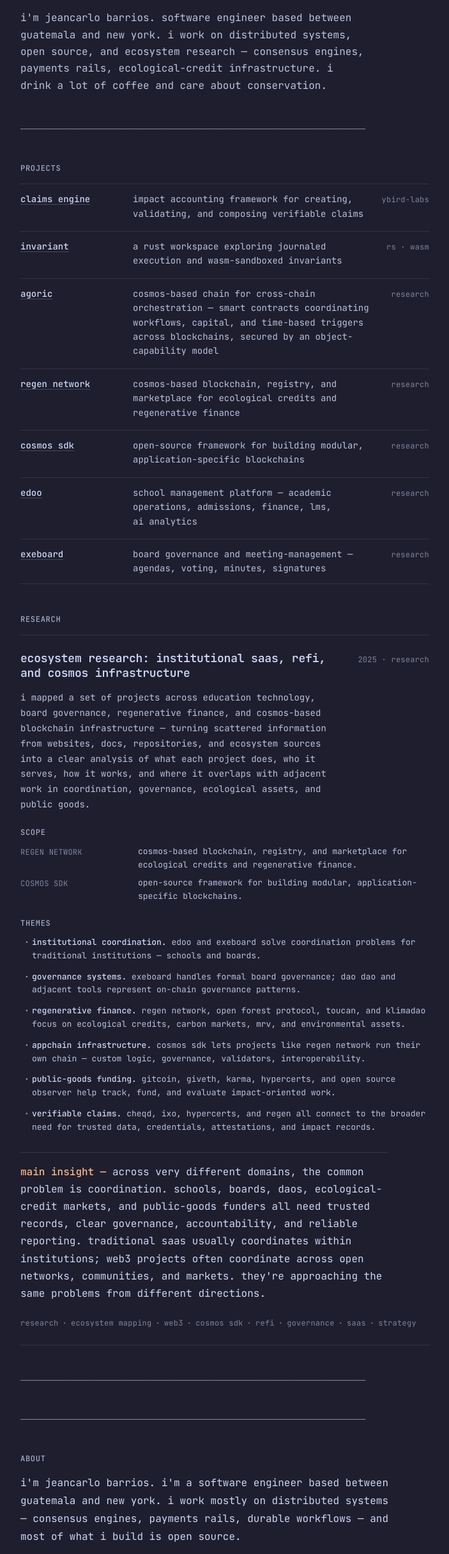
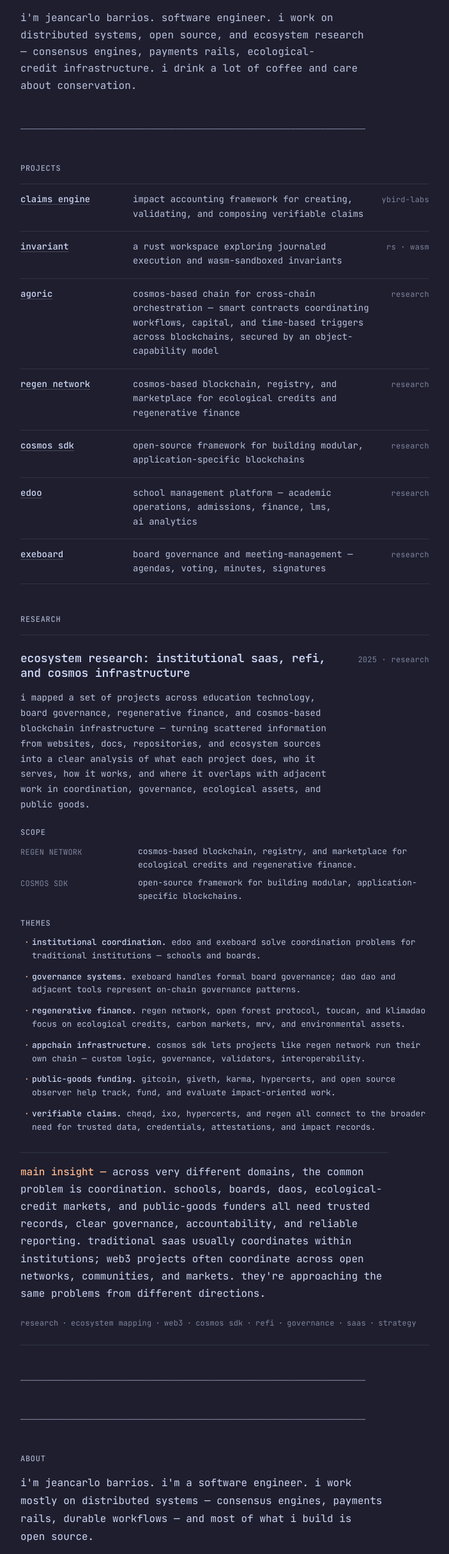
Before and after one commit to JeancarloBarrios/me, a plain HTML site: page index.html in a window 1280 px wide. Shown: the part 150-2579 px from the top of the page at 64% size, without its empty margins (288-991 px from the left). Drawn offline with Linux system fonts and the light colour scheme.

Commit message:
copy: drop guatemala/new york locator from hero and about

```diff
--- a/index.html
+++ b/index.html
@@ -388,7 +388,7 @@
     <!-- ============ HERO ============ -->
     <section class="hero" data-screen-label="01 hero">
       <h1>jcb<span class="prompt">❯</span><span class="cursor" aria-hidden="true"></span></h1>
-      <p class="lede">i'm jeancarlo barrios. software engineer based between guatemala and new york. i work on distributed systems, open source, and ecosystem research — consensus engines, payments rails, ecological-credit infrastructure. i drink a lot of coffee and care about conservation.</p>
+      <p class="lede">i'm jeancarlo barrios. software engineer. i work on distributed systems, open source, and ecosystem research — consensus engines, payments rails, ecological-credit infrastructure. i drink a lot of coffee and care about conservation.</p>
     </section>
 
     <div class="rule" aria-hidden="true">─────────────────────────────────────────────────────────────────────</div>
@@ -474,7 +474,7 @@
     <section id="about" data-screen-label="05 about">
       <h2 class="label">about</h2>
       <div class="prose">
-        <p>i'm jeancarlo barrios. i'm a software engineer based between guatemala and new york. i work mostly on distributed systems — consensus engines, payments rails, durable workflows — and most of what i build is open source.</p>
+        <p>i'm jeancarlo barrios. i'm a software engineer. i work mostly on distributed systems — consensus engines, payments rails, durable workflows — and most of what i build is open source.</p>
         <p>i've spent time researching <a href="https://www.regen.network/" target="_blank" rel="noopener noreferrer">regen network</a> and the <a href="https://docs.cosmos.network/" target="_blank" rel="noopener noreferrer">cosmos sdk</a> — mapping how appchains, ecological credits, and coordination infrastructure fit together. more recently i've been working on the <a href="https://github.com/ybird-labs/claims" target="_blank" rel="noopener noreferrer">claims engine</a> and <a href="https://github.com/ybird-labs/invariant" target="_blank" rel="noopener noreferrer">invariant</a> at ybird-labs.</p>
         <p>outside of code: i drink a lot of specialty coffee and care about conservation. neither of those things show up here as decoration. they show up as the kinds of problems i pick to work on.</p>
         <p>if you'd like to talk: <a href="/cdn-cgi/l/email-protection#b0dad3f0c9d2d9c2d49ec8c9ca"><span class="__cf_email__" data-cfemail="402a230039222932246e38393a">[email&#160;protected]</span></a>.</p>
```
